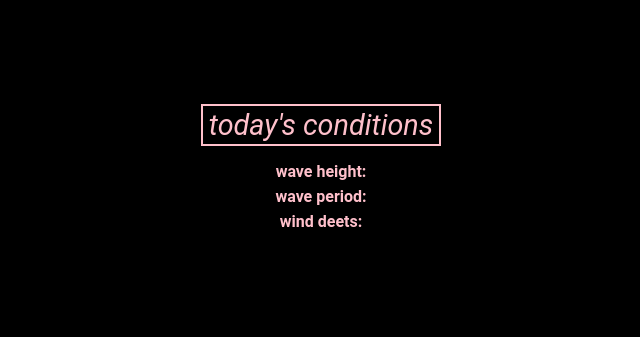
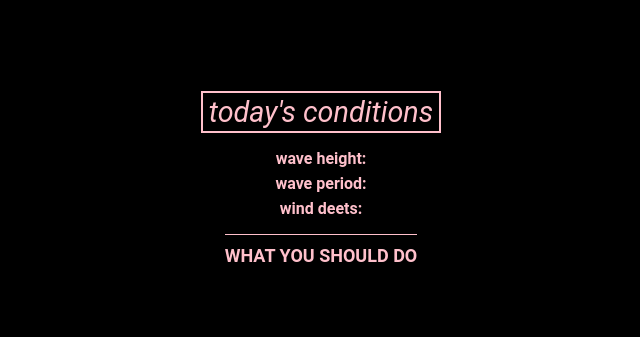
Before and after one commit to tomyebest/conditions, a plain HTML site: page index.html in a window 1280 px wide. Shown: the part 230-567 px from the top of the page, without its empty margins (319-959 px from the left). Drawn offline with Linux system fonts and the light colour scheme; no server answers.

Commit message:
Add recommendation section to index.html

```diff
--- a/index.html
+++ b/index.html
@@ -24,6 +24,9 @@
         <div class="wind-details">
         <p>wind deets:</p>
         </div>
+        <div class="recommend-section">
+        <h1 class="recommendation">WHAT YOU SHOULD DO</h1>
+        </div>
     </div>
     <script src="waves.js"></script>
     <script src="wind.js"></script>
--- a/style.css
+++ b/style.css
@@ -51,3 +51,20 @@ p:nth-child(2) {
     font-weight: 100;
     margin-left: 5px;
 }
+
+.recommend-section {
+    margin-top: 10px;
+    border-top: solid pink .5px;
+    display: flex;
+    flex-direction: column;
+    align-items: center;
+    justify-content: space-between;
+    min-height: 100px;
+    min-width: 25%;
+}
+
+.recommendation {
+    margin-top:10px;
+    font-size: large;
+    font-weight: black;
+}
```
Also changed, not shown: 1 other file.
